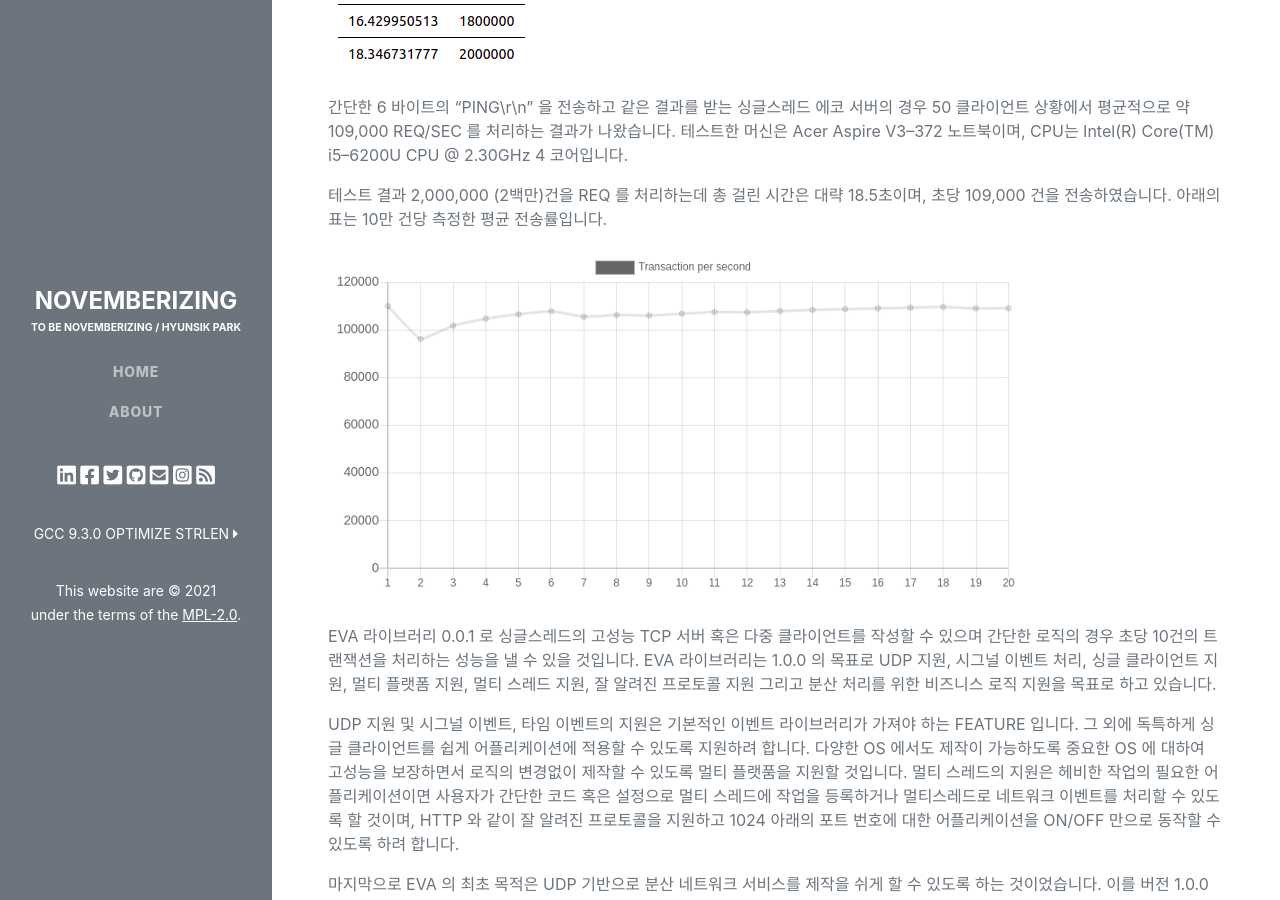
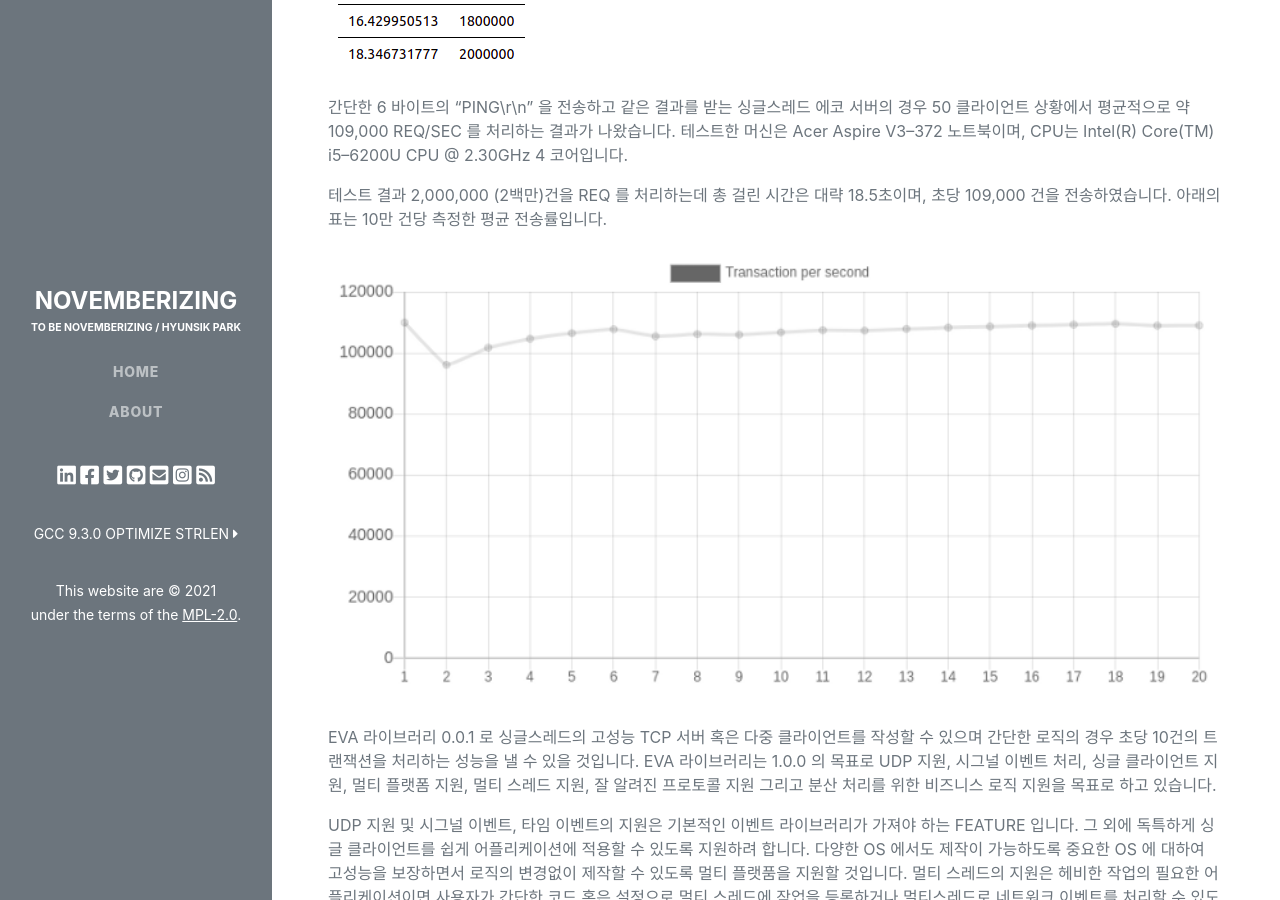
Before and after one commit to novemberizing/novemberizing.github.io, a Jekyll site: the page built from _posts/2021-03-31-Eventlib.md, in a window 1280 px wide and 900 px high, scrolled down 929 px. Built offline with Jekyll 4.4.1, drawn with Linux system fonts in a browser that asks for light colours.

Commit message:
update post image width

```diff
--- a/_posts/2021-03-31-Eventlib.md
+++ b/_posts/2021-03-31-Eventlib.md
@@ -22,7 +22,7 @@ __EVA 라이브러리는 고성능의 네트워크 어플리케이션을 쉽게
 
 테스트 결과 2,000,000 (2백만)건을 REQ 를 처리하는데 총 걸린 시간은 대략 18.5초이며, 초당 109,000 건을 전송하였습니다. 아래의 표는 10만 건당 측정한 평균 전송률입니다.
 
-<img src="/assets/images/posts/EventLibResultGraph.png">
+<img src="/assets/images/posts/EventLibResultGraph.png" style="width: 100%">
 
 EVA 라이브러리 0.0.1 로 싱글스레드의 고성능 TCP 서버 혹은 다중 클라이언트를 작성할 수 있으며 간단한 로직의 경우 초당 10건의 트랜잭션을 처리하는 성능을 낼 수 있을 것입니다.
 EVA 라이브러리는 1.0.0 의 목표로 UDP 지원, 시그널 이벤트 처리, 싱글 클라이언트 지원, 멀티 플랫폼 지원, 멀티 스레드 지원, 잘 알려진 프로토콜 지원 그리고 분산 처리를 위한 비즈니스 로직 지원을 목표로 하고 있습니다.
```
